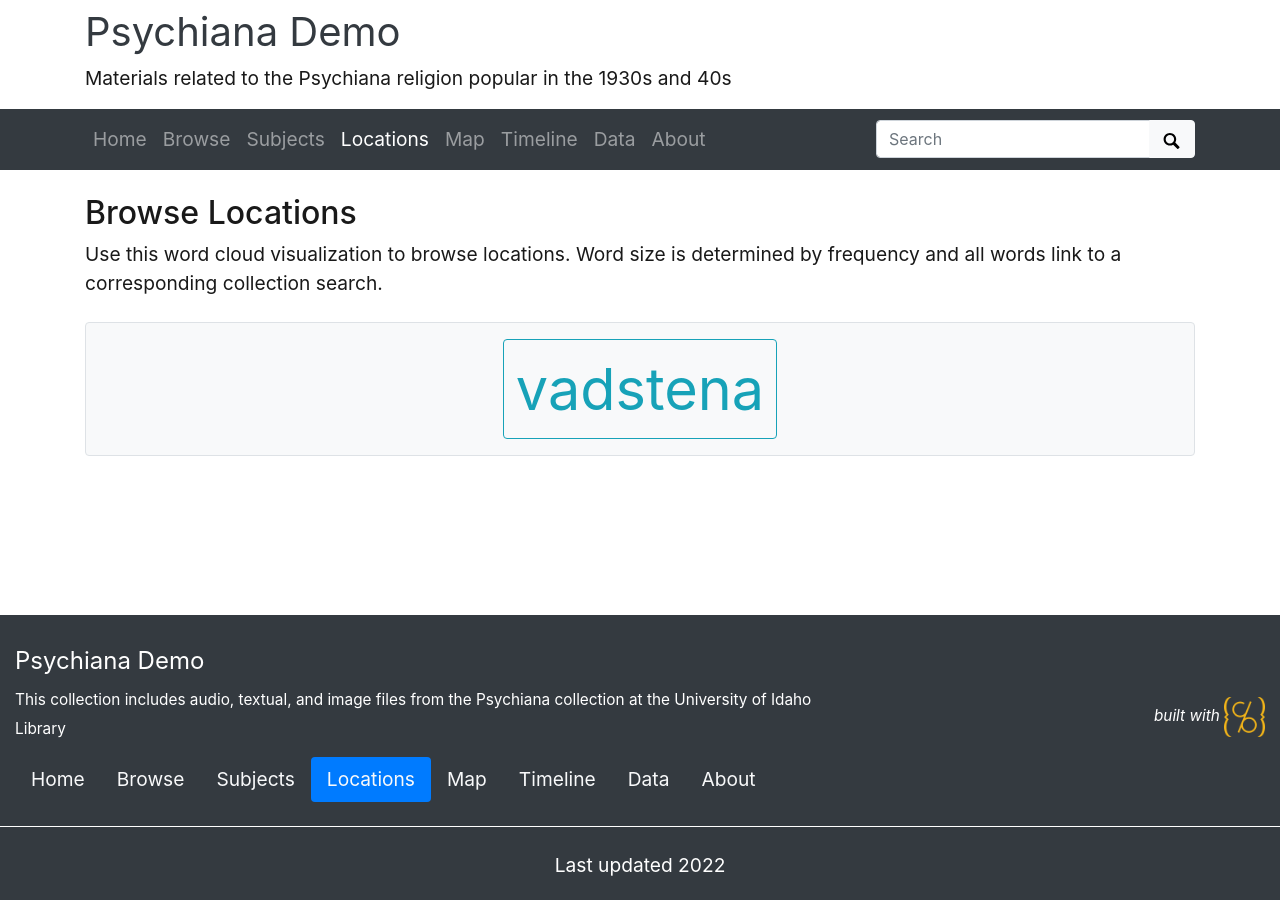
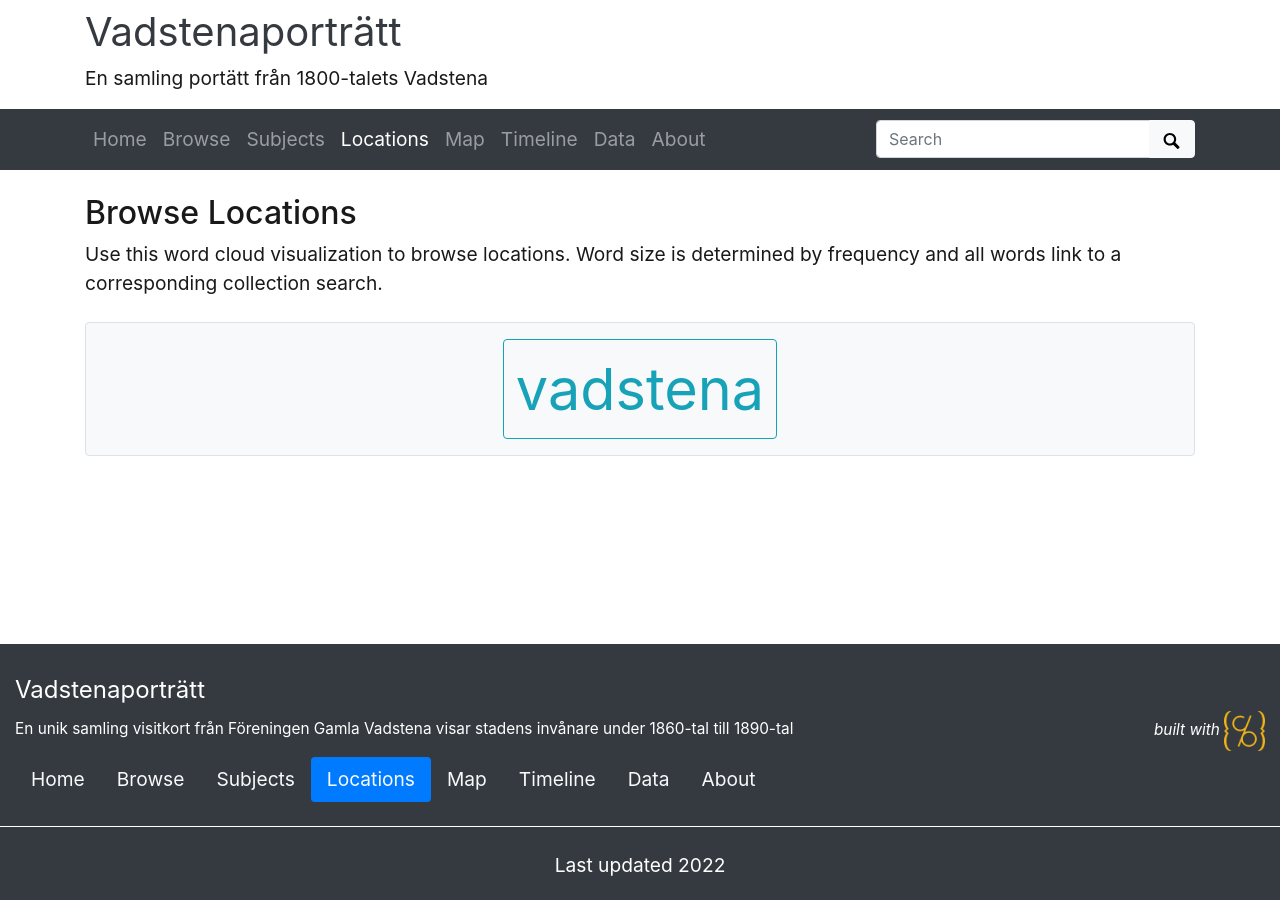
Before and after one commit to wadstena/collectionbuilder-light, a Jekyll site: the page built from pages/locations.md, in a window 1280 px wide. Built offline with Jekyll 4.4.1, drawn with Linux system fonts in a browser that asks for light colours.

Commit message:
Updated config

```diff
--- a/_config.yml
+++ b/_config.yml
@@ -20,12 +20,12 @@ source-code: https://github.com/wadstena/collectionbuilder-light
 # SITE SETTINGS
 #
 # title of site appears in banner
-title: Psychiana Demo
+title: Vadstenaporträtt
 # tagline, a short phrase that will appear throughout the site in the top banner
-tagline: Materials related to the Psychiana religion popular in the 1930s and 40s
+tagline: En samling portätt från 1800-talets Vadstena
 # description appears in meta tags and other locations
 # this description might appear in search result lists, keep around 160 characters max
-description: "This collection includes audio, textual, and image files from the Psychiana collection at the University of Idaho Library"
+description: "En unik samling visitkort från Föreningen Gamla Vadstena visar stadens invånare under 1860-tal till 1890-tal"
 # creator of the digital collection, to appear in meta tags; we typically use our GitHub usernames but feel free to just use your name
 author: Wadstena
 
```
